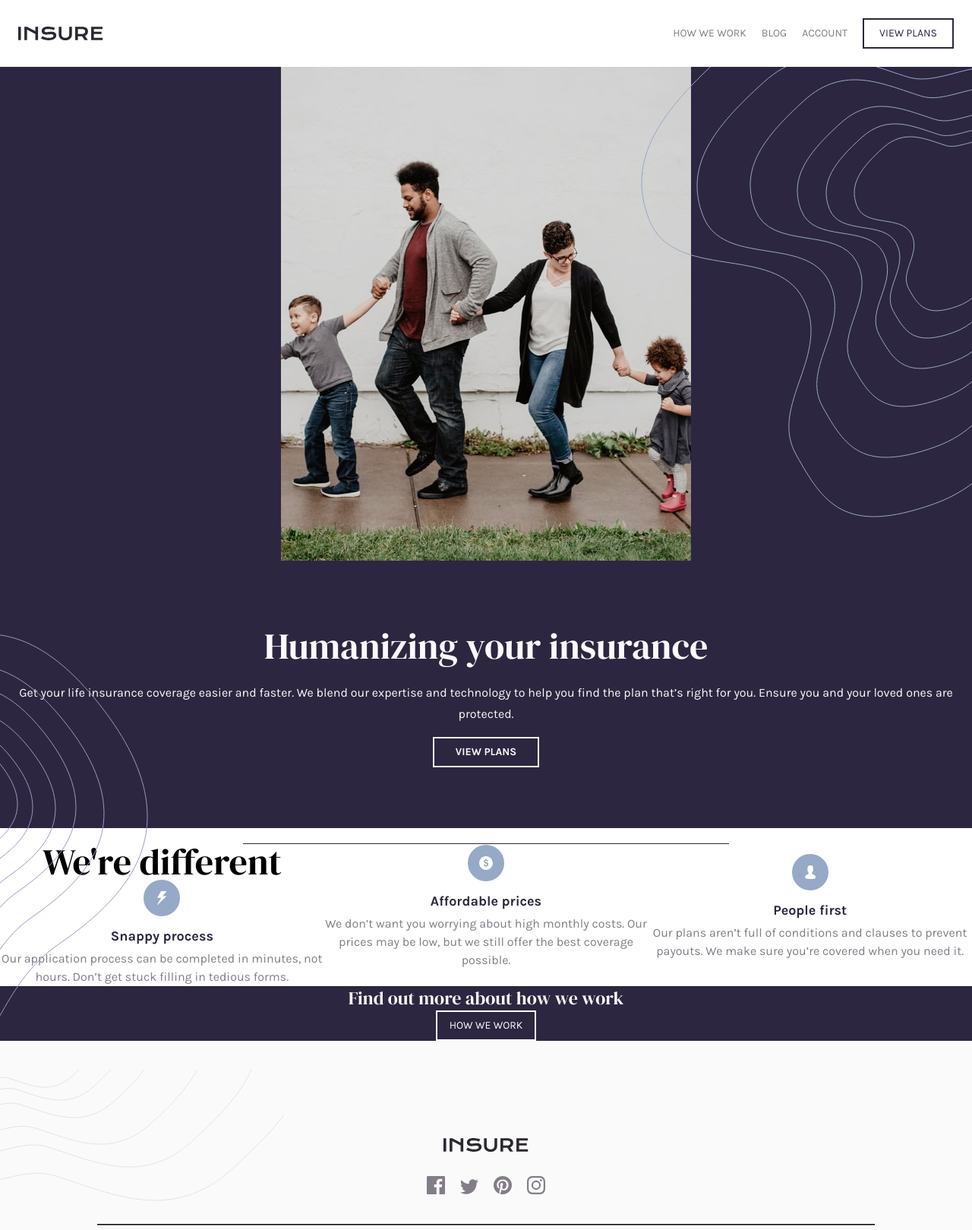
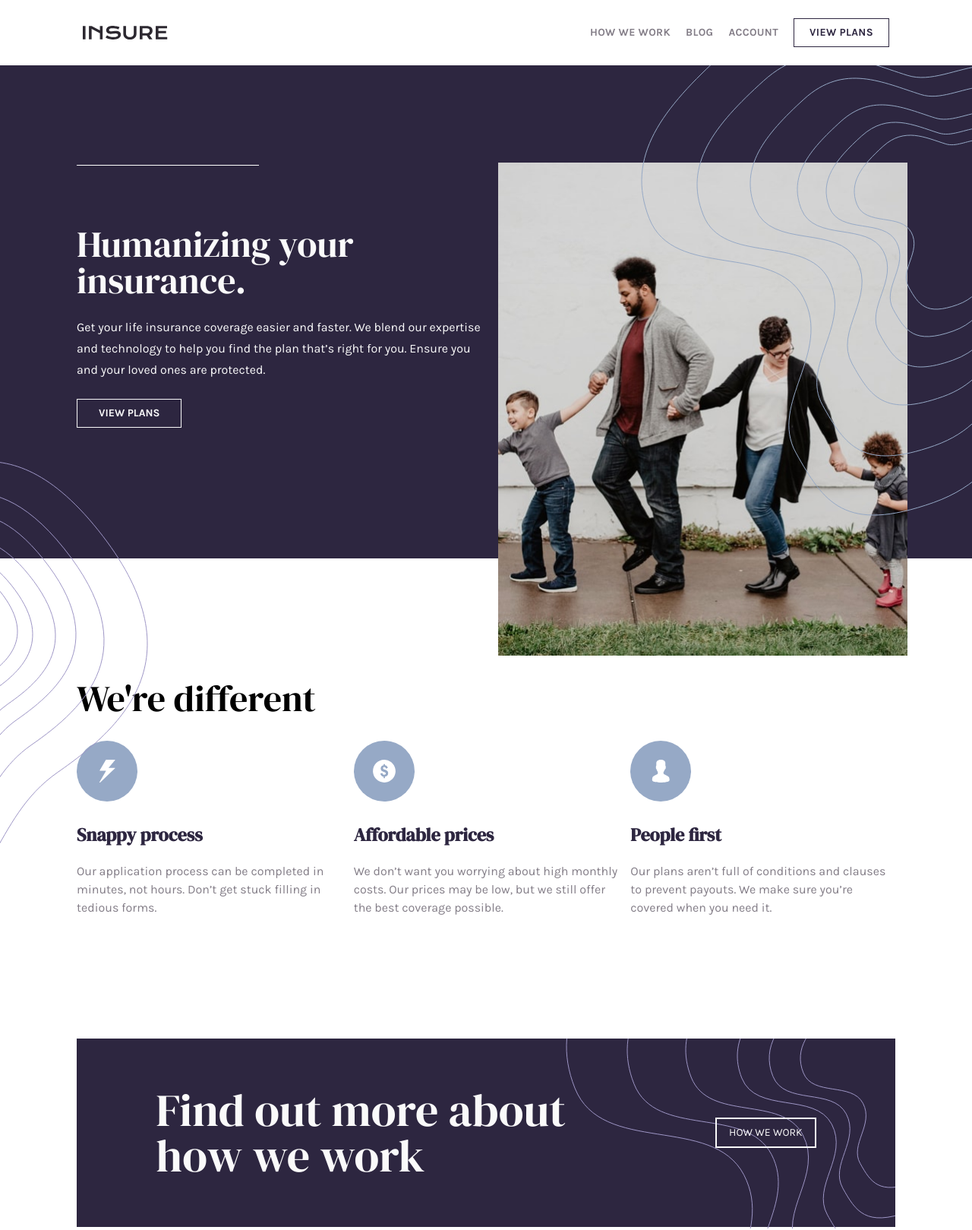
Before and after one commit to Despeerado/Frontend-mentor--Insure-landing-page, a website: page src/index.html in a window 1280 px wide. Shown: the top 1619 px of the page at 76% size. Drawn offline with Linux system fonts and the light colour scheme.

Commit message:
app created

```diff
--- a/package.json
+++ b/package.json
@@ -10,7 +10,6 @@
   "author": "",
   "license": "ISC",
   "devDependencies": {
-    "@tailwindcss/typography": "^0.5.10",
-    "tailwindcss": "^3.3.3"
+    "@tailwindcss/typography": "^0.5.10"
   }
 }
--- a/src/index.html
+++ b/src/index.html
@@ -16,9 +16,9 @@
 <body>
 
 <!-- header -->
-<div class="container px-6">
+<div class="container max-w-[1110px] px-6">
 <header class="flex flex-wrap sm:justify-start sm:flex-nowrap z-50 w-full text-sm py-6">
-  <nav class="w-full mx-auto sm:flex sm:items-center sm:justify-between" aria-label="Global">
+  <nav class="relative w-full mx-auto sm:flex sm:items-center sm:justify-between z-20" aria-label="Global">
     <div class="flex items-center justify-between">
       <a class="flex-none" href="#">
         <img class="w-22 h-auto" src="../images/logo.svg" alt="Logo">
@@ -40,14 +40,25 @@
       </div>
     </div>
 
-    <div id="navbar2" class="hs-collapse hidden overflow-hidden transition-all duration-300 basis-full grow sm:block">
+    <div id="navbar" class=" hs-collapse overflow-hidden transition-all duration-300 basis-full grow sm:block z-20">
       <div class="flex flex-col gap-5 mt-5 sm:flex-row sm:items-center sm:justify-end sm:mt-0 sm:pl-5">
-        <a class="font-medium text-gray hover:text-primary uppercase transition-colors " href="#" aria-current="page">How we work</a>
-        <a class="font-medium text-gray hover:text-primary uppercase transition-colors "
+        <a class="font-bold tracking-wide text-gray hover:text-primary uppercase transition-colors" href="#" aria-current="page">How we work</a>
+        <a class="font-bold tracking-wide text-gray hover:text-primary uppercase transition-colors"
           href="#">Blog</a>
-        <a class="font-medium text-gray hover:text-primary uppercase transition-colors "
+        <a class="font-bold tracking-wide text-gray hover:text-primary uppercase transition-colors"
           href="#">Account</a>
-        <a class="font-medium text-primary border-2 border-primary hover:text-white hover:bg-primary transition-colors uppercase px-5 py-2"
+        <a class="font-bold tracking-wide text-primary border border-primary hover:text-white hover:bg-primary transition-colors  uppercase px-5 py-2"
+          href="#">View plans</a>
+      </div>
+    </div>
+    <div id="navbar_mobile" class="absolute top-[58px] left-[-24px] bg-[#fff] w-screen hs-collapse hidden overflow-hidden basis-full grow sm:block">
+      <div class="flex flex-col gap-5 mt-5 sm:flex-row sm:items-center sm:justify-end sm:mt-0 sm:pl-5 ">
+        <a class="font-bold tracking-wide text-gray hover:text-primary uppercase transition-colors px-6 " href="#" aria-current="page">How we work</a>
+        <a class="font-bold tracking-wide text-gray hover:text-primary uppercase transition-colors px-6 "
+          href="#">Blog</a>
+        <a class="font-bold tracking-wide text-gray hover:text-primary uppercase transition-colors px-6 "
+          href="#">Account</a>
+        <a class="font-bold tracking-wide text-primary  hover:text-white hover:bg-primary transition-colors uppercase px-5 py-2"
           href="#">View plans</a>
       </div>
     </div>
@@ -56,22 +67,25 @@
 </div>
   <!-- main section -->
   <!-- after:content-[url('https://placekitten.com/1400')] -->
-  <section class="bg-primary before:absolute before:right-0 before:content-[url('../images/bg-pattern-intro-right-desktop.svg')] after:absolute after:left-0 after:content-[url('../images/bg-pattern-intro-left-desktop.svg')] after:-translate-y-1/2">
-    <div class="container">
-      <div class="flex flex-wrap md:flex-row items-center justify-center mx-auto pb-20">
-        <div class="pb-6">
-          <picture>
-            <source media="(min-width:735px)" srcset="/images/image-intro-desktop.jpg">
-            <img src="/images/image-intro-mobile.jpg" alt="family">
-          </picture>
+  <section class="bg-primary lines-intro">
+    <div class="container max-w-[1110px] ">
+      <div class="flex flex-col sm:flex-row items-center justify-center mx-auto">
+        <div class=" flex-1 sm:order-last w-full">
+          <!-- <picture> -->
+            <!-- <source media="(min-width:640px)"  img src="/images/image-intro-mobile.jpg" alt="family" srcset="/images/image-intro-desktop.jpg 320w"> -->
+        <img src="../images/image-intro-mobile.jpg"
+          srcset="/images/image-intro-mobile.jpg 320w, /images/image-intro-desktop.jpg 735w"
+          sizes="(min-width:735px) 735px, 320px" alt="insure family photo" class=" w-full ml-auto block md:w-[540px] lg:translate-y-[8rem]">
+          <!-- </picture> -->
         </div>
-        <div class="text-center px-6">
-          <h1 class="text-white text-5xl text-center pt-16 pb-6">Humanizing your insurance</h1>
-          <p class="text-white text-md text-center leading-7 pb-4">Get your life insurance coverage easier and faster. We blend our expertise
+        <div class="flex-1 text-center sm:text-left pb-6 px-4
+         sm:order-first headings">
+          <h1 class="text-white line relative text-5xl text-center sm:text-left pt-16 pb-6 sm:pr-0.5 ">Humanizing your insurance.</h1>
+          <p class="text-white text-md text-center sm:text-left leading-7 pb-6">Get your life insurance coverage easier and faster. We blend our expertise
           and technology to help you find the plan that’s right for you. Ensure you
           and your loved ones are protected.</p>
           <a type="button"
-            class="py-2 px-7 inline-flex justify-center items-center border-2 text-white text-sm font-bold border-white uppercase hover:text-primary hover:bg-white hover:border-white focus:outline-none transition-all">
+            class="py-2 px-7 inline-flex justify-center items-center border text-white text-sm font-bold border-white uppercase hover:text-primary hover:bg-white hover:border-white focus:outline-none transition-all">
           View plans
           </a>
         </div>
@@ -79,21 +93,21 @@
       </div>
     </div>
   </section>
-  <div class="container">
+  <section class="py-[10rem]">
+  <div class="container max-w-[1110px] pb-20 px-4">
     <!-- Icon Blocks -->
-    <div class="mx-auto">
-      <div class="grid sm:grid-cols-2 md:grid-cols-3 items-center justify-center">
+      <!-- <hr class="bg-gray max-w-xs h-0.5 mb-8 mx-auto"> -->
+      <h1 class="text-5xl text-center sm:text-left pb-12">We're different</h1>
+      <div class="grid sm:grid-cols-2 md:grid-cols-3 gap-x-4 items-center justify-center">
         <!-- Icon Block -->
-        <div class="text-center">
+        <div class="text-center md:text-left pb-20">
 
-          <h1 class="text-5xl pt-5 before:absolute before:content-[''] before:border-t-[1px] before:w-1/2 before:left-1/4 before:border-primary
-">We're different</h1>
           <div
-            class="flex justify-center items-center w-12 h-12 rounded-full mx-auto ">
+            class="flex justify-center items-center w-20 h-20 pb-8 rounded-full mx-auto  md:mx-0">
               <img src="/images/icon-snappy-process.svg" alt="snappy process">
           </div>
           <div class="mt-3">
-            <h3 class="text-lg font-semibold text-primary">Snappy process</h3>
+            <h3 class="text-2xl font-semibold text-primary pb-4">Snappy process</h3>
             <p class="mt-1 text-gray">Our application process can be completed in minutes, not hours. Don’t get
             stuck filling in tedious forms.</p>
           </div>
@@ -101,13 +115,13 @@
         <!-- End Icon Block -->
 
         <!-- Icon Block -->
-        <div class="text-center">
+        <div class="text-center md:text-left pb-20">
           <div
-            class="flex justify-center items-center w-12 h-12 rounded-full mx-auto ">
+            class="flex justify-center items-center w-20 h-20 pb-8 rounded-full mx-auto  md:mx-0">
               <img src="/images/icon-affordable-prices.svg" alt="affordable prices">
           </div>
           <div class="mt-3">
-            <h3 class="text-lg font-semibold text-primary">Affordable prices</h3>
+            <h3 class="text-2xl  font-semibold text-primary pb-4">Affordable prices</h3>
             <p class="mt-1 text-gray">We don’t want you worrying about high monthly costs. Our prices may be low,
             but we still offer the best coverage possible.</p>
           </div>
@@ -115,13 +129,13 @@
         <!-- End Icon Block -->
 
         <!-- Icon Block -->
-        <div class="text-center">
+        <div class="text-center md:text-left pb-20">
           <div
-            class="flex justify-center items-center w-12 h-12 rounded-full mx-auto">
+            class="flex justify-center items-center w-20 h-20 pb-8 rounded-full mx-auto md:mx-0">
             <img src="/images/icon-people-first.svg" alt="people first">
           </div>
           <div class="mt-3">
-            <h3 class="text-lg font-semibold text-primary">People first</h3>
+            <h3 class="text-2xl font-semibold text-primary pb-4">People first</h3>
             <p class="mt-1 text-gray">Our plans aren’t full of conditions and clauses to prevent payouts. We make
             sure you’re covered when you need it.</p>
           </div>
@@ -131,20 +145,22 @@
     </div>
     <!-- End Icon Blocks -->
   </div>
-  <div class="container">
-    <div class="bg-primary text-center">
-      <h1 class="text-2xl text-white">Find out more about how we work</h1>
-      <a type="button"
-        class="py-2 px-4 inline-flex justify-center items-center border-2 border-white text-white uppercase hover:text-primary hover:bg-white hover:border-white focus:outline-none transition-all text-sm">
-        How we work
-      </a>
+  <div class="container max-w-[1110px] px-4">
+    <div class="bg-primary flex flex-col md:flex-row justify-around text-center sm:text-left px-6 py-16 cta ">
+      <h1 class="text-6xl  max-w-xl pb-6 sm:pb-0 text-white">Find out more about how we work</h1>
+      <div class="flex button-wrapper justify-center items-center z-10">
+        <a type="button"
+          class=" py-2 px-4 border-2 border-white text-white uppercase hover:text-primary hover:bg-white hover:border-white focus:outline-none transition-all text-sm">
+          How we work
+        </a>
+      </div>
     </div>
   </div>
-
+  </section>
   <!-- footer -->
-  <section class="bg-white">
-  <div class="container">
-  <footer class=" relative bg-white w-full mx-auto pb-2 pt-32 before:absolute before:left-0 before:content-[url('../images/bg-pattern-footer-mobile.svg')] before:-translate-y-1/2">
+  <section class="bg-white lines-footer">
+  <div class="container max-w-[1110px]">
+  <footer class=" relative w-full mx-auto pb-2 pt-32 ">
     <div class="flex-row">
 
       <a class="block pb-8" href="#" aria-label="Brand">
@@ -234,5 +250,6 @@
     Challenge by <a href="https://www.frontendmentor.io?ref=challenge" target="_blank">Frontend Mentor</a>.
     Coded by <a href="#">Your Name Here</a>.
   </div>
+  <script src="/src/index.js"></script>
 </body>
 </html>
--- a/src/input.css
+++ b/src/input.css
@@ -6,21 +6,134 @@
   html {
     font-family: 'Karla', sans-serif;
   }
-  h1, h2 {
+  h1, h2, h3 {
     font-family: 'DM Serif Display', serif;
   }
 }
 .attribution { font-size: 11px; text-align: center; }
 .attribution a { color: hsl(228, 45%, 44%); }
 
-.lines-intro:before {
-  src:url('../images/bg-pattern-intro-right-mobile.svg');
+.lines-intro {
+  position :relative;
 }
 
+.lines-middle {
+  position: relative;
+}
+
+.lines-footer {
+  position: relative;
+}
+
+.lines-intro:before {
+  display: none;
+  position: absolute;
+  content:url('../images/bg-pattern-intro-right-mobile.svg');
+  top: 0;
+  right: 0;
+  z-index: 10;
+}
+
+.lines-intro:after {
+  display: none;
+  position: absolute;
+  content:url('../images/bg-pattern-intro-left-mobile.svg');
+  transform: translateY(0%);
+  left: 0;
+  }
+
 .lines-middle:before {
-  src:url('../images/bg-pattern-how-we-work-mobile.svg');
+  position: absolute;
+  content:url('../images/bg-pattern-how-we-work-mobile.svg');
+  top: 0;
+  right: 0;
 }
 
 .lines-footer:before {
-  src:url('../images/bg-pattern-footer-mobile.svg');
+  position: absolute;
+  content: url('../images/bg-pattern-footer-mobile.svg');
+  top: 0;
+  left: 0;
 }
+
+@media only screen and (min-width: 640px) {
+  .lines-intro:before {
+    display: block;
+    content:url('../images/bg-pattern-intro-right-desktop.svg');
+  }
+  .lines-intro:after {
+    content:url('../images/bg-pattern-intro-left-desktop.svg');
+    transform: translateY(-25%);
+  }
+  .lines-middle:before {
+    content:url('../images/bg-pattern-how-we-work-desktop.svg');
+  }
+  .lines-footer:before {
+    content: url('../images/bg-pattern-footer-desktop.svg');
+  }
+}
+
+.line:before {
+    display: none;
+    content: '';
+    position: absolute;
+    width: 15rem;
+    top: -1rem;
+    border-top: 1px solid white;
+  }
+  @media only screen and (min-width: 1024px){
+    .line:before {
+        display: block;
+    }
+}
+
+.headings:before {
+  content: url('/images/bg-pattern-intro-left-mobile.svg');
+  position: absolute;
+
+  left: 0;
+  z-index: 0;
+}
+@media only screen and (min-width: 640px) {
+  .headings:before {
+    display: none;
+  }
+  .lines-intro:after {
+  display: block;
+}
+}
+
+.cta {
+  position: relative;
+}
+
+.cta:after {
+  content: url('../images/bg-pattern-how-we-work-mobile.svg');
+  position: absolute;
+  top: 0;
+  right: 0;
+}
+
+@media only screen and (min-width: 640px) {
+.cta:after {
+    content: url('../images/bg-pattern-how-we-work-desktop.svg')
+  }
+}
+#navbar {
+  display: none;
+}
+#navbar_mobile.hidden {
+  display: none;
+}
+
+@media only screen and (min-width:640px) {
+  #navbar {
+    display: block;
+  }
+}
+
+@media only screen and (min-width: 640px) {
+  #navbar_mobile {
+    display: none;
+  }
+}
--- a/tailwind.config.js
+++ b/tailwind.config.js
@@ -24,10 +24,4 @@ module.exports = {
     },
   },
   plugins: [],
-  purge: {
-    enabled: true,
-    content: [
-        './**/*.html'
-    ]
-}
 };
```
Also changed, not shown: src/index.js (added, +17 -0 lines), dist/output.css, 1 other file.
